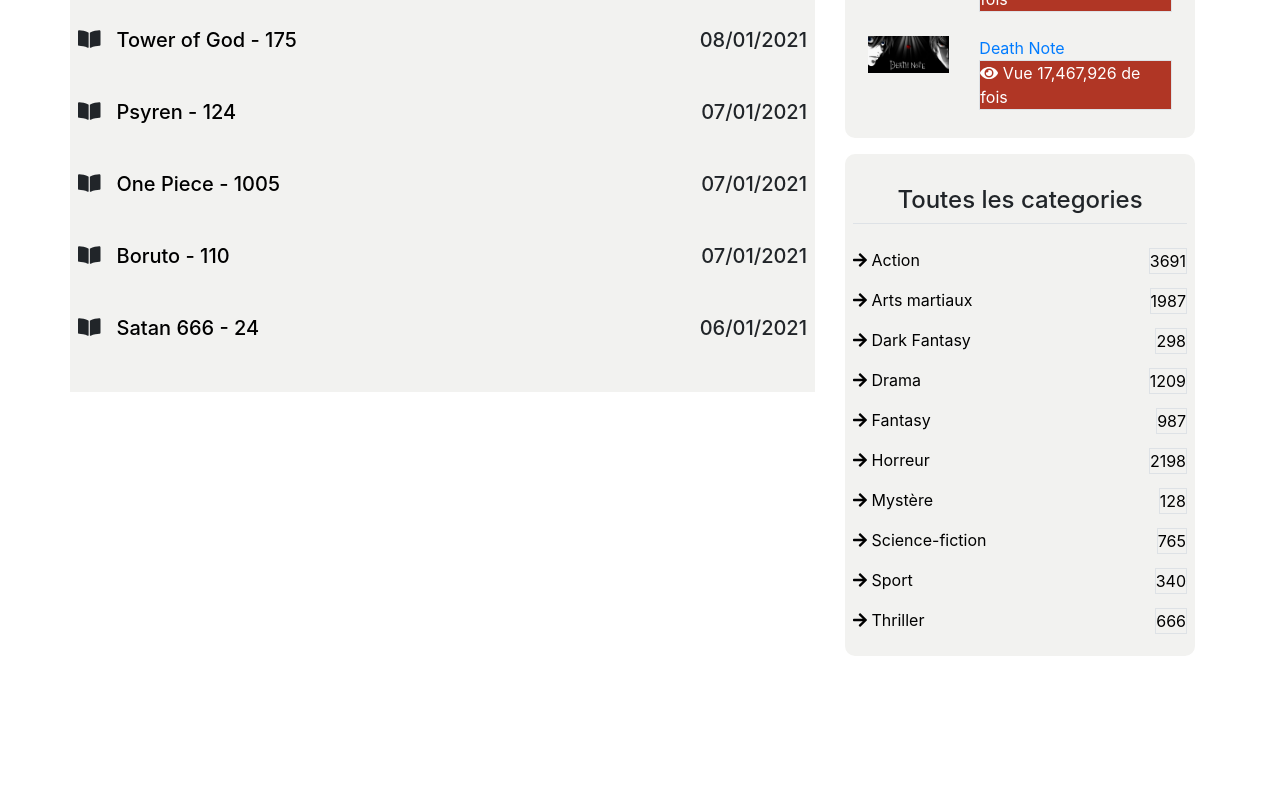
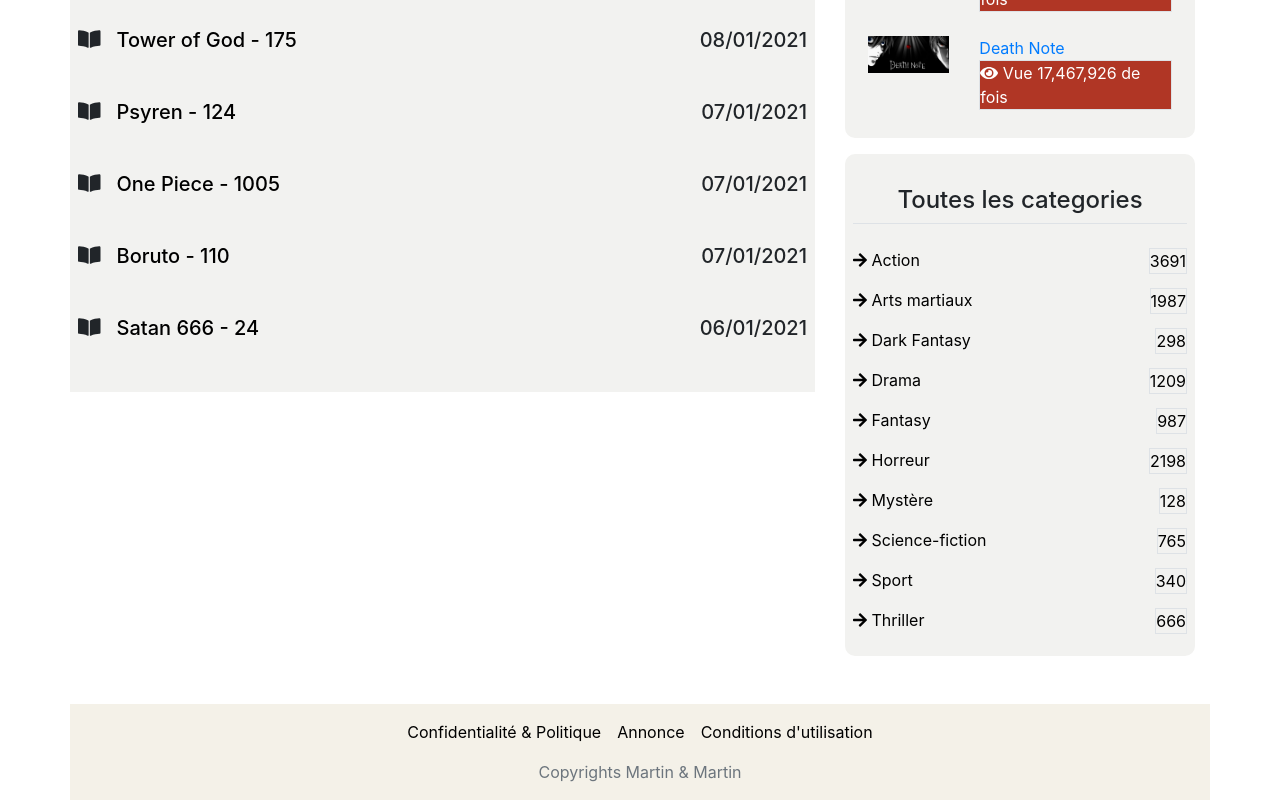
Before and after one commit to Navezm/projet_react, a React (Create React App) app: page / in a window 1280 px wide. Shown: the part 816-1616 px from the top of the page. Before the commit the page ends 1472 px from the top, so only its background shows below. Built offline with nearby package versions, Linux system fonts and the light colour scheme.

Commit message:
Accueil presque fini

```diff
--- a/public/css/app.css
+++ b/public/css/app.css
@@ -98,6 +98,14 @@
   background-color: red !important;
 }
 
+.footerBas {
+  list-style: none;
+}
+
+.bas {
+  background-color: #F4F1E8;
+}
+
 a {
   all: unset;
 }
--- a/src/App.js
+++ b/src/App.js
@@ -1,15 +1,15 @@
 import React, { Component } from 'react';
 import Header from './components/Header';
-import Section1 from "./components/Section1";
-import Section2 from "./components/Section2";
+import Section from "./components/Section";
+import Footer from "./components/Footer";
 
 export class App extends Component {
   render() {
     return (
       <div>
         <Header />
-        <Section1 />
-        <Section2 />
+        <Section />
+        <Footer />
       </div>
     )
   }
--- a/src/components/Section1.js
+++ b/src/components/Footer.js
@@ -1,17 +1,15 @@
 import React, { Component, Fragment } from 'react';
 import 'bootstrap/dist/css/bootstrap.min.css';
-import Carousel from "./section/Carousel1";
+import FooterAccueil from "./footer/FooterAccueil";
 
-export class Section1 extends Component {
+export class Footer extends Component {
     render() {
         return (
             <Fragment>
-                <section>
-                    <Carousel/>
-                </section>
+                <FooterAccueil />
             </Fragment>
         )
     }
 }
 
-export default Section1
+export default Footer
--- /dev/null
+++ b/src/components/Section.js
@@ -0,0 +1,35 @@
+import React, { Component, Fragment } from 'react';
+import 'bootstrap/dist/css/bootstrap.min.css';
+import Carousel from "./section/Carousel1";
+import Updates from "./section/Updates";
+import Categorie from "./section/Categorie";
+import TopManga from "./section/TopManga";
+
+
+export class Section extends Component {
+    render() {
+        return (
+            <Fragment>
+                <section className="container">
+                    <div className="row">
+                    <Carousel/>
+                    </div>
+                </section>
+                <section className="container">
+                    <div className="row">
+                        {/* <NavSection /> */}
+                        <div className="col-8 pl-0">
+                            <Updates />
+                        </div>
+                        <div className="col-4">
+                            <TopManga />
+                            <Categorie />
+                        </div>
+                    </div>
+                </section>
+            </Fragment>
+        )
+    }
+}
+
+export default Section
--- a/src/components/Section2.js
+++ /dev/null
@@ -1,28 +0,0 @@
-import React, { Component, Fragment } from 'react';
-import 'bootstrap/dist/css/bootstrap.min.css';
-// import NavSection from "./section/NavSection";
-import Updates from "./section/Updates";
-import Categorie from "./section/Categorie";
-import TopManga from "./section/TopManga";
-export class Section2 extends Component {
-    render() {
-        return (
-            <Fragment>
-                <section className="container">
-                    <div className="row">
-                        {/* <NavSection /> */}
-                            <div className="col-8 pl-0">
-                                <Updates />
-                            </div>
-                            <div className="col-4">
-                                <TopManga />
-                                <Categorie />
-                            </div>
-                    </div>
-                </section>
-            </Fragment>
-        )
-    }
-}
-
-export default Section2
--- /dev/null
+++ b/src/components/footer/FooterAccueil.js
@@ -0,0 +1,26 @@
+import React, { Component, Fragment } from 'react';
+import 'bootstrap/dist/css/bootstrap.min.css';
+
+
+export class FooterAccueil extends Component {
+    render() {
+        return (
+            <Fragment>
+                <footer className="container mt-5 bas">
+                    <div className="row align-content-center flex-column">
+                        <div className="my-3">
+                            <a href="" className="couleur2">Confidentialité & Politique</a>
+                            <a href="" className="ml-3 mr-3 couleur2">Annonce</a>
+                            <a href="" className="couleur2">Conditions d'utilisation</a>
+                        </div>
+                        <div>
+                            <p className="text-center text-muted">Copyrights Martin & Martin</p>
+                        </div>
+                    </div>
+                </footer>
+            </Fragment>
+        )
+    }
+}
+
+export default FooterAccueil
--- a/src/components/header/Nav.js
+++ b/src/components/header/Nav.js
@@ -5,6 +5,7 @@ export class Nav extends Component {
     render() {
         return (
             <Fragment>
+
                 <section className="container navBar">
                     <nav className='row navList'>
                         <img src="./img/manga.jpg" className='navLogo' alt=""/>
--- a/src/scss/modules/_accueil.scss
+++ b/src/scss/modules/_accueil.scss
@@ -99,6 +99,13 @@
 .carousel-indicators {
     li {
         background-color: red!important;
-        // border-radius: 50px;
     }
 }
+
+.footerBas {
+    list-style: none;
+}
+
+.bas {
+    background-color: #F4F1E8;
+}
```
Also changed, not shown: 1 other file (tests, documents, lock files or other folders).
